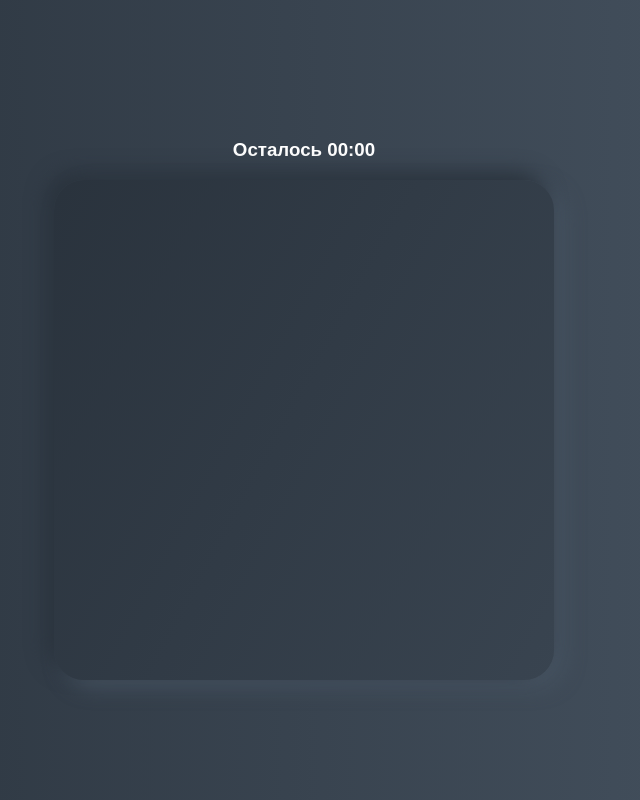
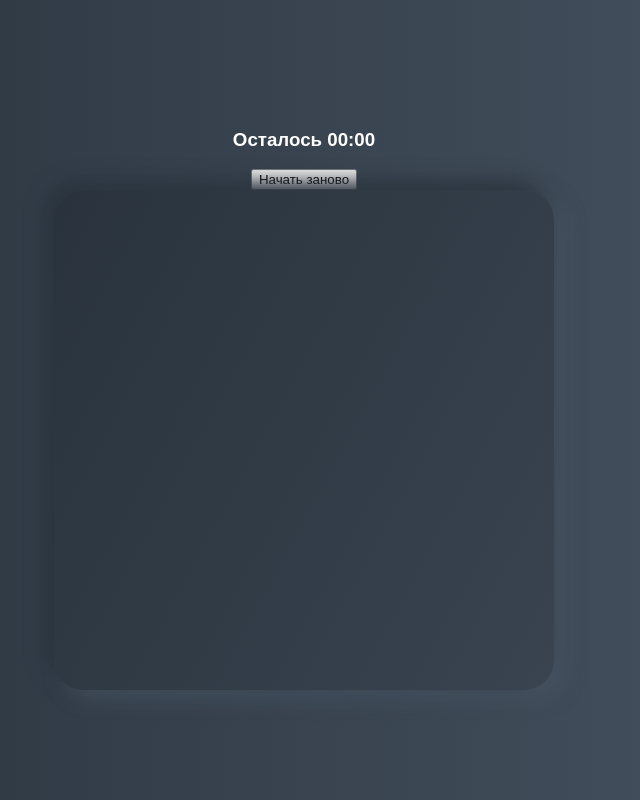
Before and after one commit to Tony7-the-Human/Aim-training, a plain HTML site: page index.html in a window 1280 px wide. Shown: the part 1600-2400 px from the top of the page, without its empty margins (336-976 px from the left). Drawn offline with Linux system fonts and the light colour scheme; a web font is replaced by a local one.

Commit message:
Update index.html

```diff
--- a/index.html
+++ b/index.html
@@ -40,6 +40,9 @@
 
     <div class="screen">
       <h3>Осталось <span id="time">00:00</span></h3>
+      <button class="time-btn__restart" data-time="restart">
+           Начать заново
+          </button>
       <div class="board" id="board"></div>
     </div>
     <script src="app.js"></script>
```
